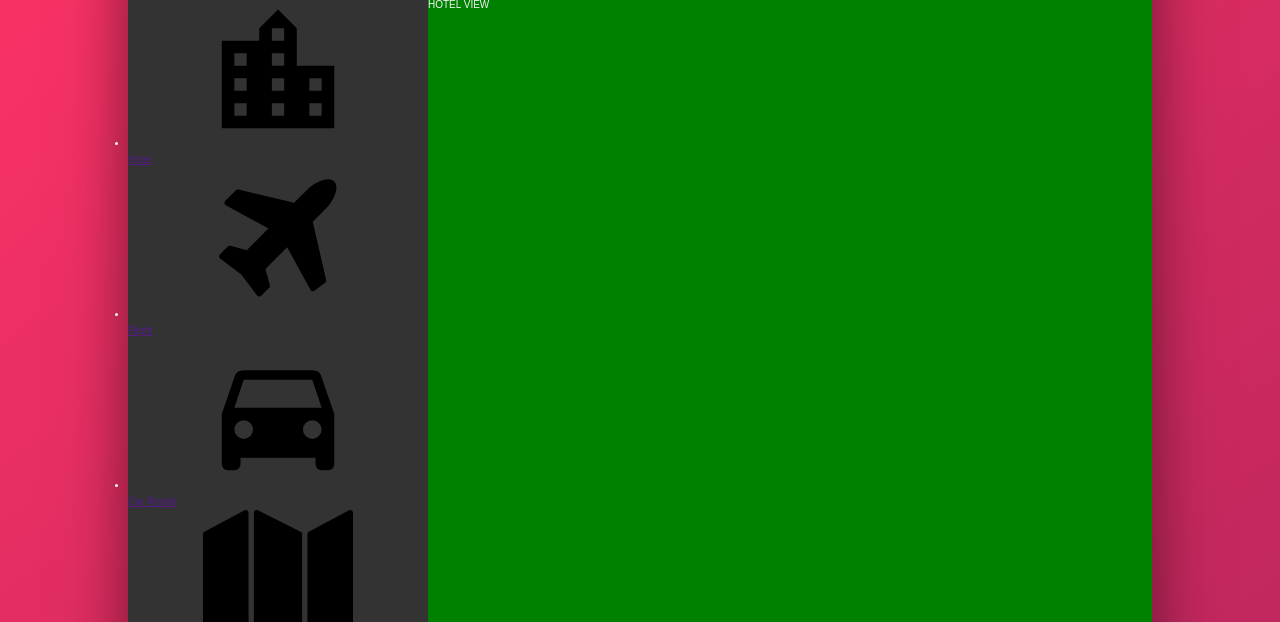
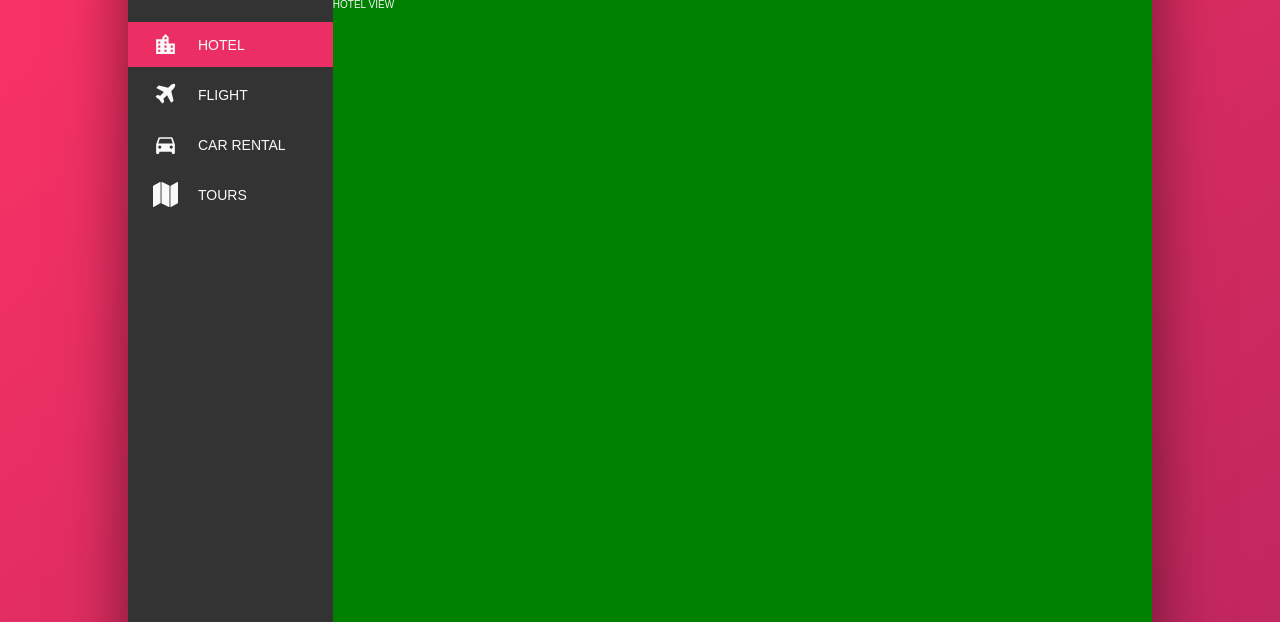
Before and after one commit to wdwiii/trillo, a website: page index.html in a window 1280 px wide. Shown: the part 173-795 px from the top of the page. Drawn offline with nearby package versions, Linux system fonts and the light colour scheme; files that its build step writes are made by us from their sources.

Commit message:
Add styles for side-nav
-Add side-nav hover animation
-Structure side-nav elements using flexbox

```diff
--- a/sass/_components.scss
+++ b/sass/_components.scss
@@ -96,7 +96,7 @@
     &__notification {
         border-radius: 50%;
         background-color: var(--color-primary);
-        color: var(--color-white) ;
+        color: var(--color-grey-light-1) ;
         font-size: .8rem;
         height: 1.7rem;
         width: 1.7rem;
@@ -126,3 +126,84 @@
         width: 4rem;
     }
 }
+
+//=========================
+//Side Nav & Icons
+
+.side-nav {
+    font-size: var(--font-size-small);
+    list-style: none;
+    margin-top: 2.5rem;
+
+    &__item {
+        position: relative;
+        text-transform: uppercase;
+        transition: all .3s;
+
+        &:not(:last-child) {
+            margin-bottom: .5rem;
+        }
+    }
+
+    &__item::before {
+        //Selector for list item highlight
+        background-color: var(--color-primary);
+        content: "";
+        height: 100%;
+        width: 3px;
+        position: absolute;
+            top: 0;
+            left: 0;
+        transform: scaleY(0);
+        transition: transform .2s,
+                    width .4s cubic-bezier(0.83, 0, 0.17, 1) .2s,
+                    background-color .1s;
+    }
+
+    &__item:hover::before,
+    &__item--active::before {
+        //Show and fill list item on hover
+        transform: scaleY(1);
+        width: 100%;
+    }
+
+    &__item:active::before {
+        //Lighten hightlight bg-color on click
+        background-color: var(--color-primary-light);
+    }
+
+    &__icon {
+        fill: currentColor;
+        //currentColor will inherit color of parent div (.icon__link)
+        margin-right: 2rem;
+        height: 2.5rem;
+        width: 2.5rem;
+    }
+
+    &__link:link,
+    &__link:visited{
+        color: var(--color-grey-light-1);
+        padding: 1rem 2.5rem;
+        position: relative;
+        text-decoration: none;
+        transition: all .2s ease;
+        z-index: 15;
+        //Flex styles
+        display: flex;
+        align-items: center;
+
+
+        &:hover {
+            opacity: 1;
+
+        }
+    }
+}
+
+//=========================
+//Coppyright Text
+
+.legal {
+    padding: 2rem;
+    text-align: center;
+}
```
